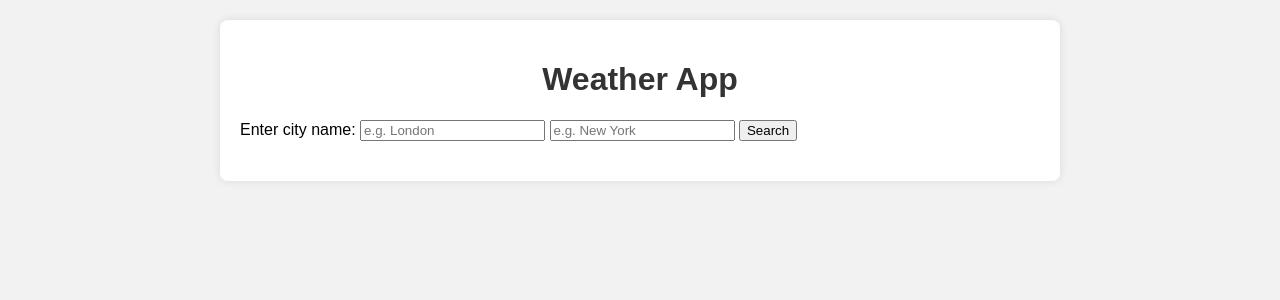
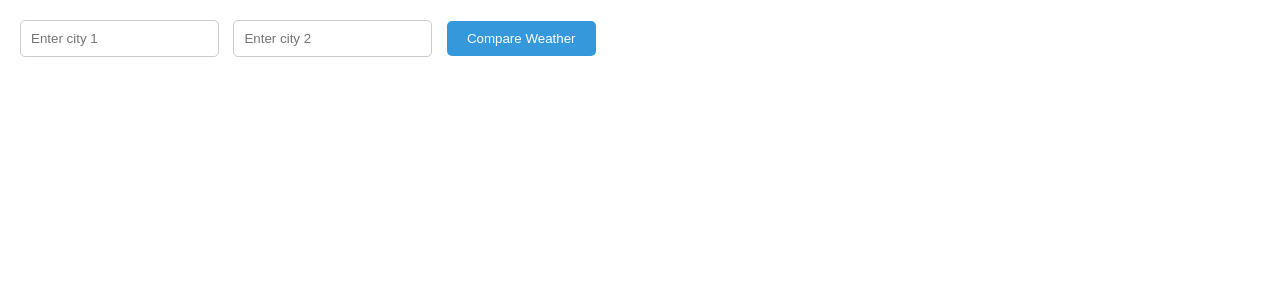
Before and after one commit to RiftWalker69/weather-, a Django app: page / in a window 1280 px wide. Shown: the top 300 px of the page. Run offline with Django 5.2, Linux system fonts and the light colour scheme.

Commit message:
Add files via upload

```diff
--- a/weather/application/templates/home.html
+++ b/weather/application/templates/home.html
@@ -1,3 +1,4 @@
+{% load static %}
 <!DOCTYPE html>
 <html lang="en">
 <head>
@@ -5,115 +6,88 @@
     <meta name="viewport" content="width=device-width, initial-scale=1.0">
     <title>Weather App</title>
     <style>
+        /* style.css */
+
 body {
     font-family: Arial, sans-serif;
-            background-color: #f2f2f2;
     margin: 0;
     padding: 0;
 }
 
-        .container {
-            max-width: 800px;
-            margin: 20px auto;
-            padding: 20px;
-            background-color: #fff;
-            border-radius: 8px;
-            box-shadow: 0 0 10px rgba(0, 0, 0, 0.1);
+form {
+    margin: 20px;
 }
 
-        h1 {
-            text-align: center;
-            color: #333;
+input[type="text"] {
+    padding: 10px;
+    margin-right: 10px;
+    border: 1px solid #ccc;
+    border-radius: 5px;
 }
 
-        .weather-info {
-            margin-top: 20px;
+button {
+    padding: 10px 20px;
+    background-color: #3498db;
+    color: white;
+    border: none;
+    border-radius: 5px;
+    cursor: pointer;
 }
 
-        .weather-card {
-            margin-bottom: 20px;
-            padding: 20px;
-            background-color: #f9f9f9;
-            border-radius: 8px;
-            box-shadow: 0 0 5px rgba(0, 0, 0, 0.1);
+.comparison-container {
+    display: flex;
+    justify-content: center;
 }
 
-        .weather-card h2 {
-            margin-bottom: 10px;
-            color: #333;
+.city-container {
+    margin: 20px;
+    padding: 20px;
+    border: 1px solid #ccc;
+    border-radius: 5px;
 }
 
-        .weather-card p {
-            margin: 5px 0;
-            color: #555;
+.city-container h1 {
+    font-size: 24px;
+    margin-bottom: 10px;
 }
 
-        .weather-icon {
-            width: 50px;
-            height: 50px;
-            margin-right: 10px;
-            vertical-align: middle;
+.city-container h2 {
+    font-size: 20px;
+    margin-bottom: 10px;
 }
 
-        .forecast-container {
-            display: flex;
-            flex-wrap: wrap;
-            justify-content: space-between;
+.city-container p {
+    margin-bottom: 10px;
 }
 
-        .forecast-card {
-            flex-basis: 45%;
-            margin-bottom: 10px;
-            padding: 10px;
-            background-color: #f9f9f9;
-            border-radius: 8px;
-            box-shadow: 0 0 5px rgba(0, 0, 0, 0.1);
+.city-container img {
+    margin-top: 10px;
+    max-width: 100px;
 }
 
-        .forecast-card h3 {
-            margin-bottom: 5px;
-            color: #333;
-        }
-
-        .forecast-card p {
-            margin: 5px 0;
-            color: #555;
-        }
     </style>
 </head>
 <body>
-    <div class="container">
-        <h1>Weather App</h1>
-        <form method="post" id="search-form">
+
+<form method="post">
   {% csrf_token %}
-            <label for="city">Enter city name:</label>
-            <input type="text" id="city" name="city1" placeholder="e.g. London">
-            <input type="text" id="city2" name="city2" placeholder="e.g. New York">
-            <button type="submit">Search</button>
+  <input type="text" name="city1" placeholder="Enter city 1">
+  <input type="text" name="city2" placeholder="Enter city 2">
+  <button type="submit">Compare Weather</button>
 </form>
-        <div class="weather-info">
+
+<div class="comparison-container">
   {% if weather_data1 %}
-                <div class="weather-card">
-                    <h2>{{ weather_data1.city }}</h2>
-                    <p>{{ weather_data1.temperature }}°C</p>
-                    <p>{{ weather_data1.description }}</p>
-                    <img src="http://openweatherdata.org/img/w/{{ weather_data1.icon }}.png" alt="{{ weather_data1.description }}" class="weather-icon">
+    <div class="city-container">
+      {% include 'city.html' with weather_data=weather_data1 daily_forecasts=forecast_data1 %}
     </div>
   {% endif %}
-            {% if daily_forecast1 %}
-                <h2>Forecast</h2>
-                <div class="forecast-container">
-                    {% for forecast in daily_forecast1 %}
-                        <div class="forecast-card">
-                            <h3>{{ forecast.day }}</h3>
-                            <p>{{ forecast.min_temp }}°C - {{ forecast.max_temp }}°C</p>
-                            <p>{{ forecast.description }}</p>
-                            <img src="http://openweatherdata.org/img/w/{{ forecast.icon }}.png" alt="{{ forecast.description }}" class="weather-icon">
-                        </div>
-                    {% endfor %}
+  {% if weather_data2 %}
+    <div class="city-container">
+      {% include 'city.html' with weather_data=weather_data2 daily_forecasts=forecast_data2 %}
     </div>
   {% endif %}
 </div>
-    </div>
+
 </body>
 </html>
```
Also changed, not shown: weather/application/templates/city.html (+12 -15 lines), weather/application/views.py (+5 -5 lines). Lines whose indentation alone changed are shown as unchanged.
